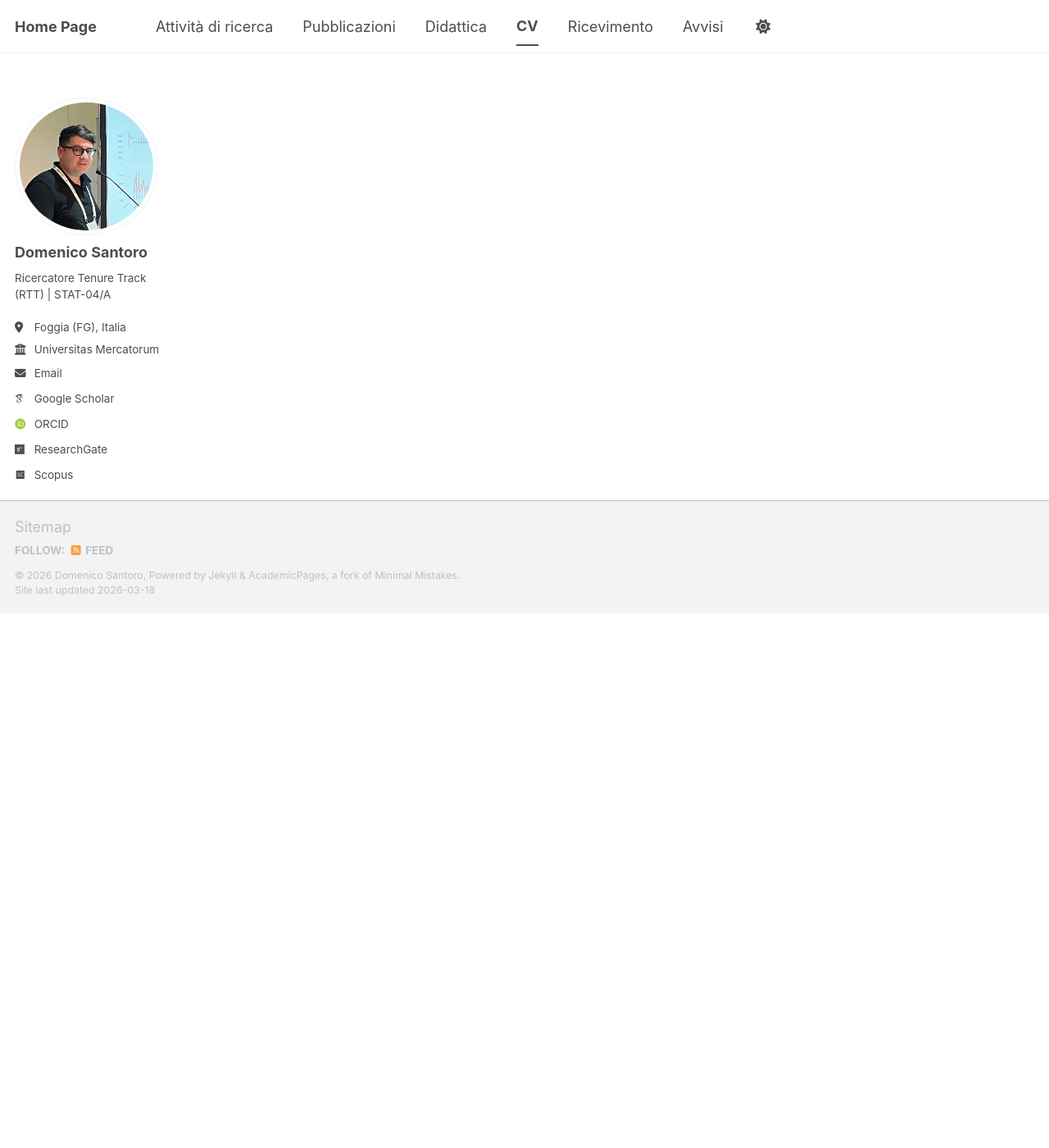
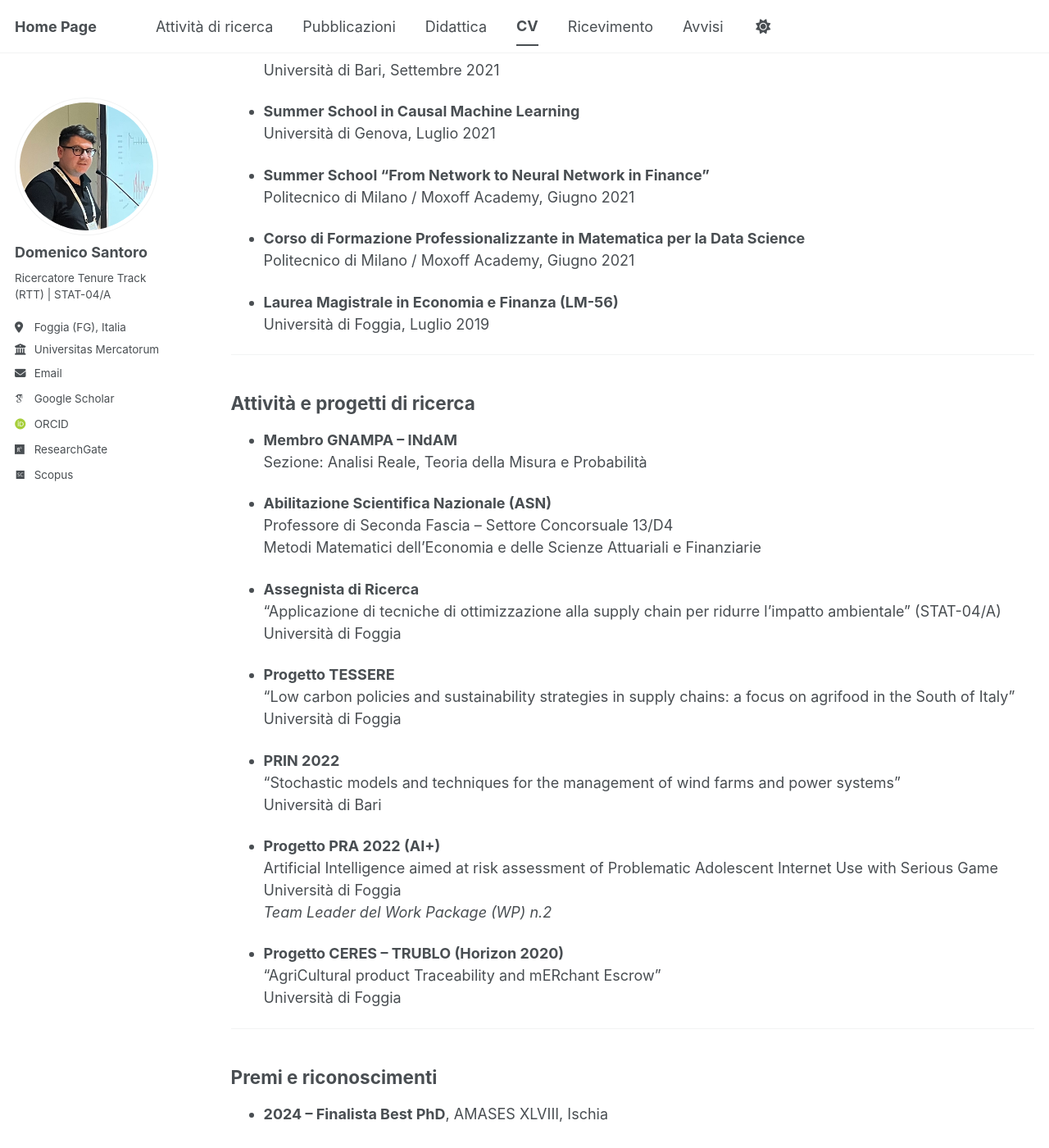
Before and after one commit to mimmoexe/mimmoexe.github.io, a Jekyll site: the page built from _pages/cv.md, in a window 1280 px wide and 1400 px high, scrolled down 652 px. Shown: the whole window at 82% size. Built offline with Jekyll 4.4.1, drawn with Linux system fonts in a browser that asks for light colours; some web fonts are replaced; a script bundle is joined from its source files by our own code; library files that are not in the unit come from our copies; some of the changed text lies outside the part shown.

Commit message:
Update cv.md

```diff
--- a/_pages/cv.md
+++ b/_pages/cv.md
@@ -18,3 +18,102 @@ redirect_from:
   Università di Foggia
 
 ---
+
+## Formazione
+
+- **Laurea Magistrale in Innovazione Digitale e Comunicazione (LM-91)**
+  Università di Foggia, Marzo 2026
+
+- **Laurea Magistrale in Ingegneria Gestionale (LM-31)**
+  Marzo 2024
+
+- **Dottorato in Economia e Finanza (DEFAP)**
+  Università di Bari, Gennaio 2024
+
+- **Summer School in Economics of Global Interaction**
+  Università di Bari, Settembre 2021
+
+- **Summer School in Causal Machine Learning**
+  Università di Genova, Luglio 2021
+
+- **Summer School “From Network to Neural Network in Finance”**
+  Politecnico di Milano / Moxoff Academy, Giugno 2021
+
+- **Corso di Formazione Professionalizzante in Matematica per la Data Science**
+  Politecnico di Milano / Moxoff Academy, Giugno 2021
+
+- **Laurea Magistrale in Economia e Finanza (LM-56)**
+  Università di Foggia, Luglio 2019
+
+---
+
+## Attività e progetti di ricerca
+
+- **Membro GNAMPA – INdAM**
+  Sezione: Analisi Reale, Teoria della Misura e Probabilità
+
+- **Abilitazione Scientifica Nazionale (ASN)**
+  Professore di Seconda Fascia – Settore Concorsuale 13/D4
+  Metodi Matematici dell’Economia e delle Scienze Attuariali e Finanziarie
+
+- **Assegnista di Ricerca**
+  “Applicazione di tecniche di ottimizzazione alla supply chain per ridurre l’impatto ambientale” (STAT-04/A)
+  Università di Foggia
+
+- **Progetto TESSERE**
+  “Low carbon policies and sustainability strategies in supply chains: a focus on agrifood in the South of Italy”
+  Università di Foggia
+
+- **PRIN 2022**
+  “Stochastic models and techniques for the management of wind farms and power systems”
+  Università di Bari
+
+- **Progetto PRA 2022 (AI+)**
+  Artificial Intelligence aimed at risk assessment of Problematic Adolescent Internet Use with Serious Game
+  Università di Foggia
+  *Team Leader del Work Package (WP) n.2*
+
+- **Progetto CERES – TRUBLO (Horizon 2020)**
+  “AgriCultural product Traceability and mERchant Escrow”
+  Università di Foggia
+
+---
+
+## Premi e riconoscimenti
+
+- **2024 – Finalista Best PhD**, AMASES XLVIII, Ischia
+
+- **2023 – Best Paper Award**, ICRSR 2023
+  1st International Conference on Resilience and Sustainable Regions, Setúbal (Portogallo)
+  Paper: *Evaluation of the tourism carrying capacity for sustainable management at the Tremiti Islands, Italy*
+  Autori: F. Ranieri, D. Santoro, L. Grilli, C. De Lucia, P. Pazienza
+
+- **2023 – Best Paper Award**, DySES 2023
+  Dynamics of Socio Economic Systems, Almería (Spagna)
+  Paper: *AlBERTino for stock price prediction: a Gibbs sampling approach*
+  Autori: F. Colasanto, L. Grilli, D. Santoro, G. Villani
+
+- **2023 – Finalista Best Paper**, AMASES XLVII, Milano
+
+---
+
+## Attività scientifica
+
+- Partecipazione a numerosi convegni nazionali e internazionali, tra cui:
+  **AMASES, CHAOS, DySES, MAF, EFI, SIS, AIMS**
+
+- **Membro dell’Editorial Board** della rivista *Applied Mathematical Sciences* (ISSN 1314-7552, online)
+
+- **Revisore per riviste scientifiche internazionali**
+
+---
+
+## Associazioni scientifiche
+
+- **Membro AMASES** (Associazione per la Matematica Applicata alle Scienze Economiche e Sociali)
+
+- **Socio SIS** (Società Italiana di Statistica)
+
+- **Socio De Componendis Cifris (De Cifris)**
+
+---
```
